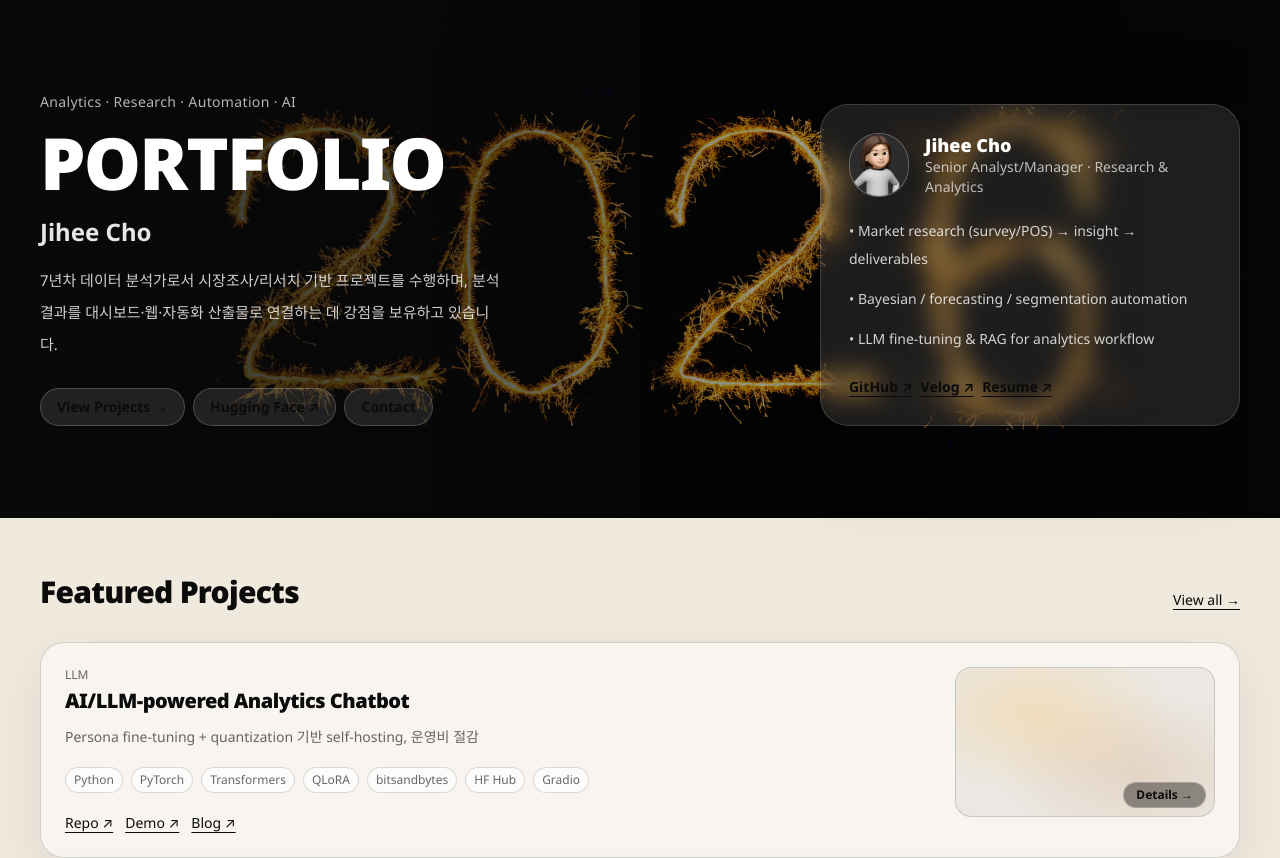
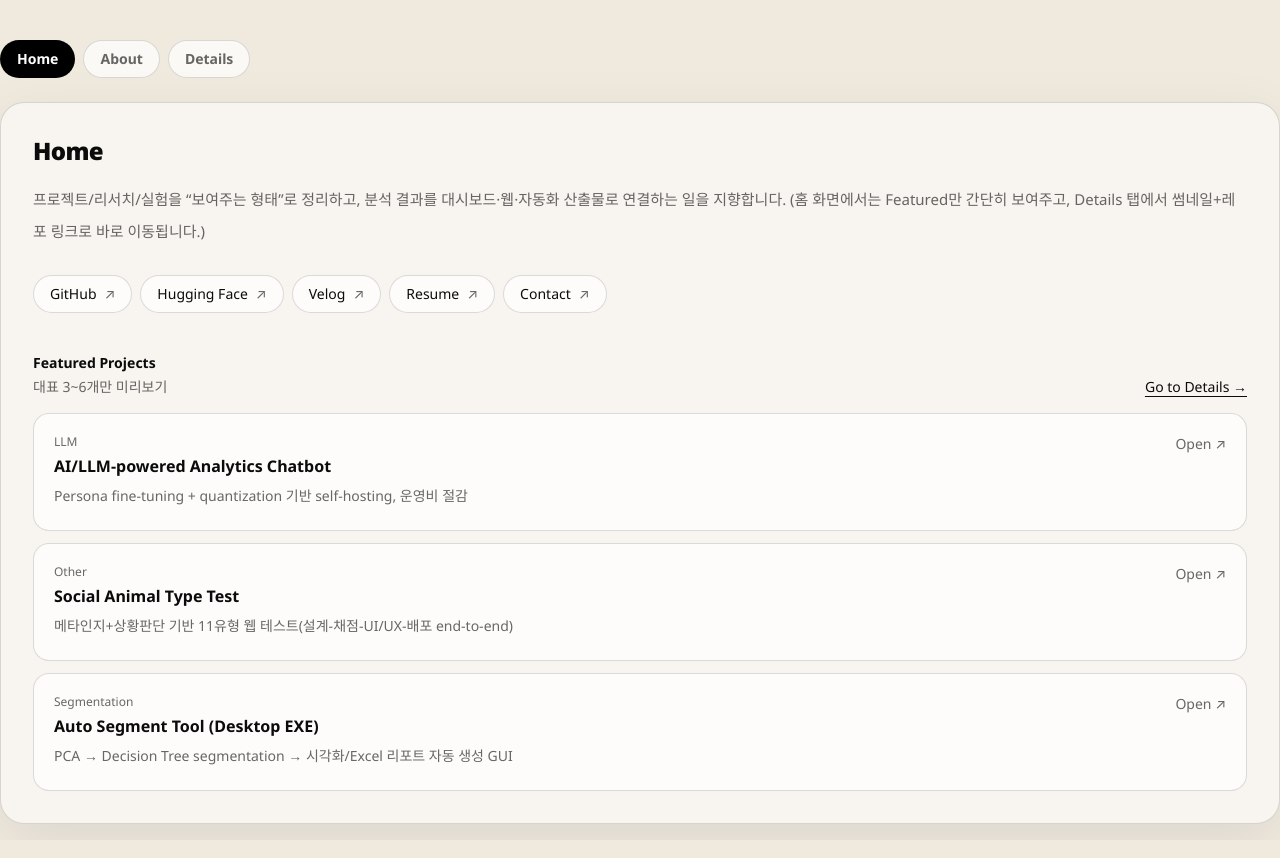
Before and after one commit to jay-lay-down/jihee-portfolio, a Next.js app: page / in a window 1280 px wide. Shown: the top 858 px of the page. Built offline with nearby package versions, Linux system fonts and the light colour scheme.

Commit message:
Update page.tsx

```diff
--- a/app/page.tsx
+++ b/app/page.tsx
@@ -1,157 +1,5 @@
-import Image from "next/image";
 import HomeTabs from "@/components/HomeTabs";
-import ProjectCard from "@/components/ProjectCard";
-import { PROJECTS } from "@/app/projects/data";
 
 export default function Home() {
-  const featured = PROJECTS.filter((p) => p.featured).slice(0, 4);
-
-  return (
-    <main className="w-full">
-      {/* HERO (desktop wide) */}
-      <section className="relative w-full">
-        {/* background image */}
-        <div className="absolute inset-0">
-          <Image
-            src="/a2026.jpg"
-            alt="Hero background"
-            fill
-            priority
-            className="object-cover"
-          />
-          {/* overlay for readability */}
-          <div className="absolute inset-0 bg-[linear-gradient(90deg,rgba(12,12,12,0.85)_0%,rgba(12,12,12,0.65)_35%,rgba(12,12,12,0.25)_65%,rgba(12,12,12,0.55)_100%)]" />
-          <div className="absolute inset-0 bg-black/10" />
-        </div>
-
-        {/* content */}
-        <div className="relative mx-auto max-w-[1400px] px-10 py-[92px]">
-          <div className="grid grid-cols-12 gap-10 items-end">
-            {/* left copy */}
-            <div className="col-span-7">
-              <div className="text-white/70 text-sm tracking-wide">
-                Analytics · Research · Automation · AI
-              </div>
-
-              <h1 className="mt-4 text-white font-black tracking-tight leading-[0.95] text-[72px]">
-                PORTFOLIO
-              </h1>
-
-              <div className="mt-5 text-white/90 text-2xl font-semibold">
-                Jihee Cho
-              </div>
-
-              <p className="mt-4 max-w-[54ch] text-white/80 text-[15px] leading-8">
-                7년차 데이터 분석가로서 시장조사/리서치 기반 프로젝트를 수행하며,
-                분석 결과를 대시보드·웹·자동화 산출물로 연결하는 데 강점을 보유하고 있습니다.
-              </p>
-
-              <div className="mt-7 flex flex-wrap gap-2">
-                <a
-                  className="rounded-full border border-white/20 bg-white/10 px-4 py-2 text-sm font-semibold text-white hover:bg-white/15 transition"
-                  href="/projects"
-                >
-                  View Projects →
-                </a>
-                <a
-                  className="rounded-full border border-white/20 bg-white/10 px-4 py-2 text-sm font-semibold text-white hover:bg-white/15 transition"
-                  href="https://huggingface.co/Jay1121"
-                  target="_blank"
-                  rel="noreferrer"
-                >
-                  Hugging Face ↗
-                </a>
-                <a
-                  className="rounded-full border border-white/20 bg-white/10 px-4 py-2 text-sm font-semibold text-white hover:bg-white/15 transition"
-                  href="mailto:chubbyfinger1010@gmail.com"
-                >
-                  Contact
-                </a>
-              </div>
-            </div>
-
-            {/* right profile card */}
-            <div className="col-span-5">
-              <div className="ml-auto w-full max-w-[420px] rounded-[28px] border border-white/15 bg-white/10 backdrop-blur-md p-7 shadow-[0_30px_90px_rgba(0,0,0,0.35)]">
-                <div className="flex items-center gap-4">
-                  <div className="relative h-16 w-16 overflow-hidden rounded-full border border-white/25 bg-white/10">
-                    <Image
-                      src="/avatar.jpg"
-                      alt="Avatar"
-                      fill
-                      className="object-cover"
-                    />
-                  </div>
-
-                  <div className="min-w-0">
-                    <div className="text-white font-extrabold text-lg leading-tight">
-                      Jihee Cho
-                    </div>
-                    <div className="text-white/70 text-sm">
-                      Senior Analyst/Manager · Research & Analytics
-                    </div>
-                  </div>
-                </div>
-
-                <div className="mt-5 grid gap-3 text-sm text-white/80 leading-7">
-                  <div>• Market research (survey/POS) → insight → deliverables</div>
-                  <div>• Bayesian / forecasting / segmentation automation</div>
-                  <div>• LLM fine-tuning & RAG for analytics workflow</div>
-                </div>
-
-                <div className="mt-6 flex flex-wrap gap-2">
-                  <a
-                    href="https://github.com/jay-lay-down"
-                    target="_blank"
-                    rel="noreferrer"
-                    className="text-sm font-semibold text-white underline underline-offset-4 hover:opacity-85"
-                  >
-                    GitHub ↗
-                  </a>
-                  <a
-                    href="https://velog.io/@jaylaydown"
-                    target="_blank"
-                    rel="noreferrer"
-                    className="text-sm font-semibold text-white underline underline-offset-4 hover:opacity-85"
-                  >
-                    Velog ↗
-                  </a>
-                  <a
-                    href="https://github.com/jay-lay-down/jiheecho/blob/main/assets/RESUME.md"
-                    target="_blank"
-                    rel="noreferrer"
-                    className="text-sm font-semibold text-white underline underline-offset-4 hover:opacity-85"
-                  >
-                    Resume ↗
-                  </a>
-                </div>
-              </div>
-            </div>
-          </div>
-        </div>
-      </section>
-
-      {/* BODY */}
-      <section className="mx-auto max-w-[1400px] px-10 py-14">
-        {/* Featured */}
-        <div className="flex items-end justify-between">
-          <h2 className="text-3xl font-black tracking-tight">Featured Projects</h2>
-          <a className="text-sm underline underline-offset-4 hover:opacity-80" href="/projects">
-            View all →
-          </a>
-        </div>
-
-        <div className="mt-8 space-y-4">
-          {featured.map((p) => (
-            <ProjectCard key={p.slug} p={p} />
-          ))}
-        </div>
-
-        {/* Tabs */}
-        <div className="mt-14">
-          <HomeTabs />
-        </div>
-      </section>
-    </main>
-  );
+  return <HomeTabs />;
 }
```
